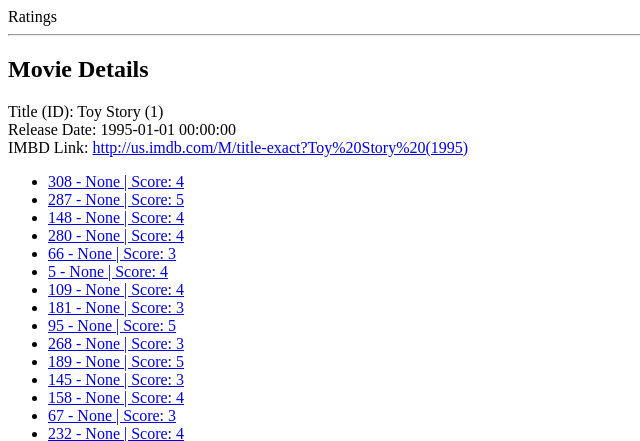
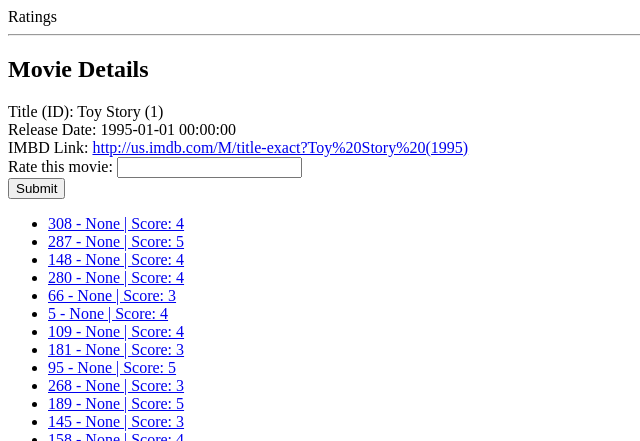
Before and after one commit to Julzerator/ratings, a Flask app: page /movie_details/1 in a window 1280 px wide. Shown: the top 441 px of the page, without its empty margins (0-640 px from the left). Run offline with Flask 2, Linux system fonts and the light colour scheme; data comes from the database, SQL or seed files in the repository.

Commit message:
Working on inserting or updating ratings while user is logged in.

```diff
--- a/server.py
+++ b/server.py
@@ -69,6 +69,50 @@ def movie_details(movie_id):
     return render_template("movie_details.html", movie=movie, movie_ratings=movie_ratings)
 
 
+
+@app.route('/rate_movie/<int:movie_id>', methods=['POST'])
+def rate_movie(movie_id):
+    """Insert or Update user input if user is logged in, otherwise show login alert."""
+
+    score = request.form["score_input"]
+    #we have score, movie_id from router and user_id from session
+
+    print "This is where we check out session ", session
+    user_id = session['user_id']
+    print "This is our user_id ", user_id
+
+
+    # WE HAVE A PROBLEM HERE!!!! WE'LL DEAL WITH THIS TOMORROW.
+    rating = Rating.query.filter_by(movie_id, user_id).first()
+
+    new_rating = Rating(movie_id = movie_id,
+                        user_id = user_id,
+                        score = score)
+
+    if session:
+        if rating == None:
+            # insert innto moview score in rating
+
+            db.session.add(new_rating)
+
+            db.session.commit()
+
+            flash("Thank you for rating this movie!")
+        else:
+            # update movie score in ratings into db
+            updated_rating = update(Rating).where(user_id=user_id).value(score= score)
+
+            db.session.add(updated_rating)
+
+            db.session.commit()
+
+
+    else:
+        flash ("""Hey there, looks like you aren't logged in at the moment.
+            To rate a movie, please log in""")
+        return redirect("/to_login")
+
+
 @app.route('/to_login')
 def to_login():
     """Takes the user to the login page"""
@@ -84,13 +128,7 @@ def login():
     password = request.form["password_input"]
 
 
-    print '*'*30
-    print "this is my email", email
-    print "this is my password", password
-
-
     user = User.query.filter_by(email=email, password=password).first()
-    print "I'm a user", user
 
     # If email/password combo is not found?
 
--- /dev/null
+++ b/static/rating.js
@@ -0,0 +1,3 @@
+
+
+$("#rate_movie").html("Hello World");
--- a/templates/base.html
+++ b/templates/base.html
@@ -2,6 +2,7 @@
 <html>
 <head>
   <title>Ratings</title>
+
 </head>
 
 <body>
--- a/templates/movie_details.html
+++ b/templates/movie_details.html
@@ -10,6 +10,13 @@
                     {{ movie.imdb_url }}
                   </a><br>
     </div>
+    <div name="rate_movie">
+      <form action="/rate_movie/{{ movie.movie_id }}" method="POST">
+        Rate this movie: <input type="number" name="score_input" required>
+        <br>
+        <input type="submit" value="Submit">
+      </form>
+    </div>
     <div name="scored_movies">
     <ul>
       {% for score, user_id, email in movie_ratings %}
@@ -21,6 +28,7 @@
             </a>
         </li>
       {% endfor %}
+
     </ul>
     </div>
 
```
